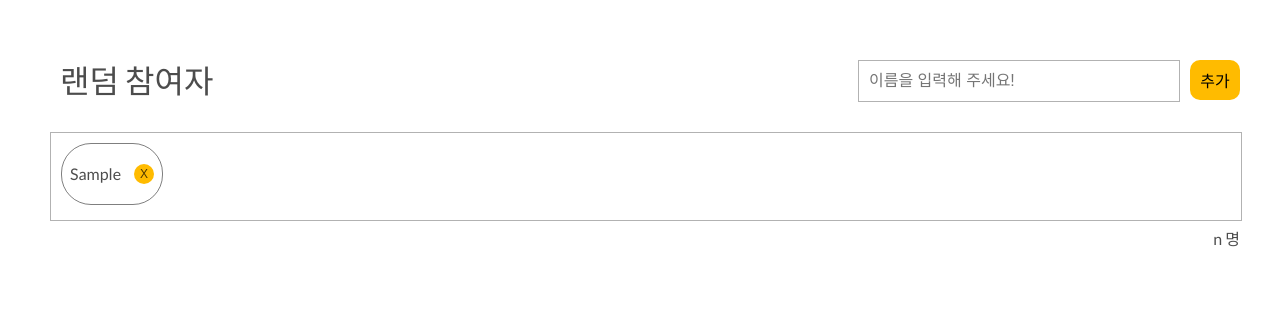
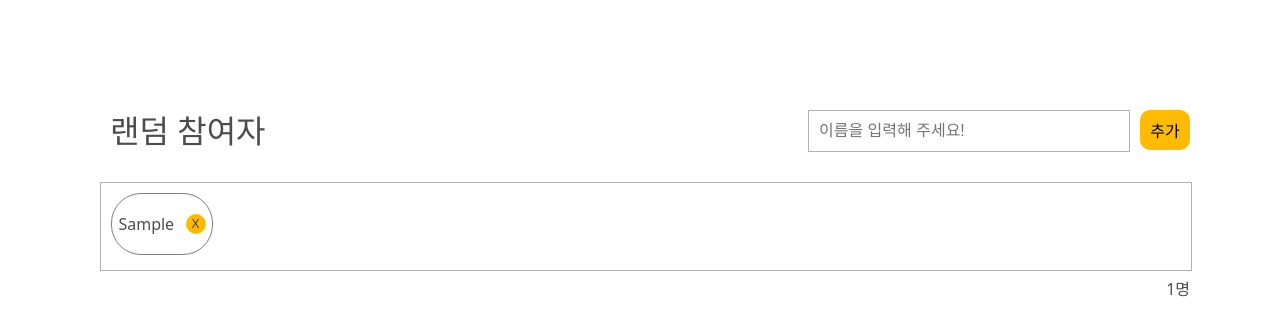
Before and after one commit to narin-ato/random-seats, a plain HTML site: page index.html in a window 1280 px wide. Both pictures are taken after typing "Sample" into the empty fields and a click on the input "추가". Drawn offline with Linux system fonts and the light colour scheme.

Commit message:
Finished participants info parts

```diff
--- a/index.html
+++ b/index.html
@@ -11,7 +11,7 @@
     <main class="main-screen">
       <div class="parts-info">
         <div class="parts-info__row">
-          <div class="parts-info__number">
+          <div class="parts-info__title">
             <h2>랜덤 참여자</h2>
           </div>
           <form class="parts-info__form">
@@ -20,18 +20,11 @@
           </form>
         </div>
         <div class="parts-info__row">
-          <ul class="parts-info__list">
-            <!-- <li class="parts-info__person">
-              <span>종현</span>
-              <button class="parts-info__close-btn">
-                <span>X</span>
-              </button>
-            </li> -->
-          </ul>
+          <ul class="parts-info__list"></ul>
         </div>
-        <div class="parts-info__row">
-          <span>n 명</span>
-        </div>
+        <form class="parts-info__row">
+          <span class="parts-info__number">n 명</span>
+        </form>
       </div>
     </main>
     <script src="main.js"></script>
--- a/main.js
+++ b/main.js
@@ -1,35 +1,10 @@
+// Initialize
 const nameAddForm = document.querySelector(".parts-info__form");
 const nameInput = document.querySelector(".parts-info__form input:first-child");
 const nameList = document.querySelector(".parts-info__list");
-const closeBtn = document.querySelector(".parts-info__close-btn");
-
+const totalNum = document.querySelector(".parts-info__number");
 const NAME_KEY = "Modori members";
 let toSaveNewName = [];
-
-// console.log(nameInput);
-// console.log(nameAddBtn);
-// const handlingEvents {
-
-// }
-
-function saveNameList() {
-  localStorage.setItem(NAME_KEY, JSON.stringify(toSaveNewName));
-}
-
-function paintName(enteredName) {
-  const newPerson = document.createElement("li");
-  nameList.appendChild(newPerson);
-  newPerson.classList.add("parts-info__person");
-  const newName = document.createElement("span");
-  newPerson.appendChild(newName);
-  newName.innerText = enteredName;
-  const newBtn = document.createElement("button");
-  newPerson.appendChild(newBtn);
-  newBtn.classList.add("parts-info__close-btn");
-  const newCloseBtn = document.createElement("span");
-  newBtn.appendChild(newCloseBtn);
-  newCloseBtn.innerText = "X";
-}
 
 const savedName = localStorage.getItem(NAME_KEY);
 
@@ -37,27 +12,69 @@ if (savedName !== null) {
   const parsedNameList = JSON.parse(savedName);
   toSaveNewName = parsedNameList;
   parsedNameList.forEach(paintName);
+  countNumber();
 }
 
-function handleAddNameSubmit(event) {
+// USER ACTION
+// 1. Add participants
+function paintName(enteredName) {
+  const newPerson = document.createElement("li");
+  const newName = document.createElement("span");
+  const newBtn = document.createElement("button");
+  const newCloseBtn = document.createElement("span");
+
+  nameList.appendChild(newPerson);
+  newPerson.appendChild(newName);
+  newPerson.appendChild(newBtn);
+  newBtn.appendChild(newCloseBtn);
+
+  newPerson.classList.add("parts-info__person");
+  newName.innerText = enteredName;
+  newBtn.classList.add("parts-info__close-btn");
+  newBtn.innerText = "X";
+  // newCloseBtn.innerText = "X";
+}
+
+function saveNameList() {
+  localStorage.setItem(NAME_KEY, JSON.stringify(toSaveNewName));
+}
+
+nameAddForm.addEventListener("submit", (event) => {
   event.preventDefault();
   const enteredName = nameInput.value;
   nameInput.value = "";
 
   toSaveNewName.push(enteredName);
-  console.log(toSaveNewName);
   saveNameList();
+  countNumber();
   paintName(enteredName);
+});
+
+// 2. Delete participants
+let closeBtns = document.querySelectorAll(".parts-info__close-btn");
+
+function handleDelete(event) {
+  const deleteElement = event.target.parentNode;
+  const deleteName = event.target.parentNode.childNodes[0].innerText;
+  toSaveNewName = toSaveNewName.filter((item) => item != deleteName);
+
+  saveNameList();
+  deleteElement.remove();
+  countNumber();
 }
 
-function handleDelete(event) {
-  console.log(event.parentNode);
+if (savedName !== null) {
+  closeBtns.forEach((btn) => {
+    btn.addEventListener("click", handleDelete);
+  });
 }
 
-nameAddForm.addEventListener("submit", handleAddNameSubmit);
+// 3. Number of participants
+function countNumber() {
+  totalNum.innerHTML = `${toSaveNewName.length}명`;
+}
 
-console.log(closeBtn);
-closeBtn.addEventListener("click", handleDelete);
+//  4. Play Random seats
 
 // function handleRandomBtn(event) {
 //   if (savedName === null) {
--- a/style.css
+++ b/style.css
@@ -1,5 +1,3 @@
-@import url("https://fonts.googleapis.com/css2?family=Lato:ital,wght@0,100;0,300;0,400;0,700;0,900;1,100;1,300;1,400;1,700;1,900&display=swap");
-
 @import "reset.css";
 
 /* Components */
@@ -15,12 +13,13 @@
 /* Main */
 
 body {
-  font-family: "Lato", serif;
+  font-family: system-ui, -apple-system, BlinkMacSystemFont, "Segoe UI", Roboto,
+    Oxygen, Ubuntu, Cantarell, "Open Sans", "Helvetica Neue", sans-serif;
   color: rgba(0, 0, 0, 0.7);
 }
 
 .main-screen {
-  margin: 50px 50px;
+  margin: 100px 100px;
 }
 
 .parts-info__row {
@@ -37,7 +36,7 @@ body {
   margin-bottom: 20px;
 }
 
-.parts-info__number,
+.parts-info__title,
 .parts-info__form {
   display: flex;
   width: 50%;
@@ -54,6 +53,10 @@ body {
   font-size: 16px;
   padding: 5px 10px;
   border: var(--main-border);
+}
+
+.parts-info__form input:first-child:focus {
+  border: 1px solid var(--key-color);
 }
 
 .parts-info__form input:last-child {
@@ -103,7 +106,6 @@ body {
   padding-right: 5px;
   padding-left: 5px; */
   background-color: var(--key-color-opacity);
-  cursor: grab;
   transition: var(--main-transition);
 }
 
```
